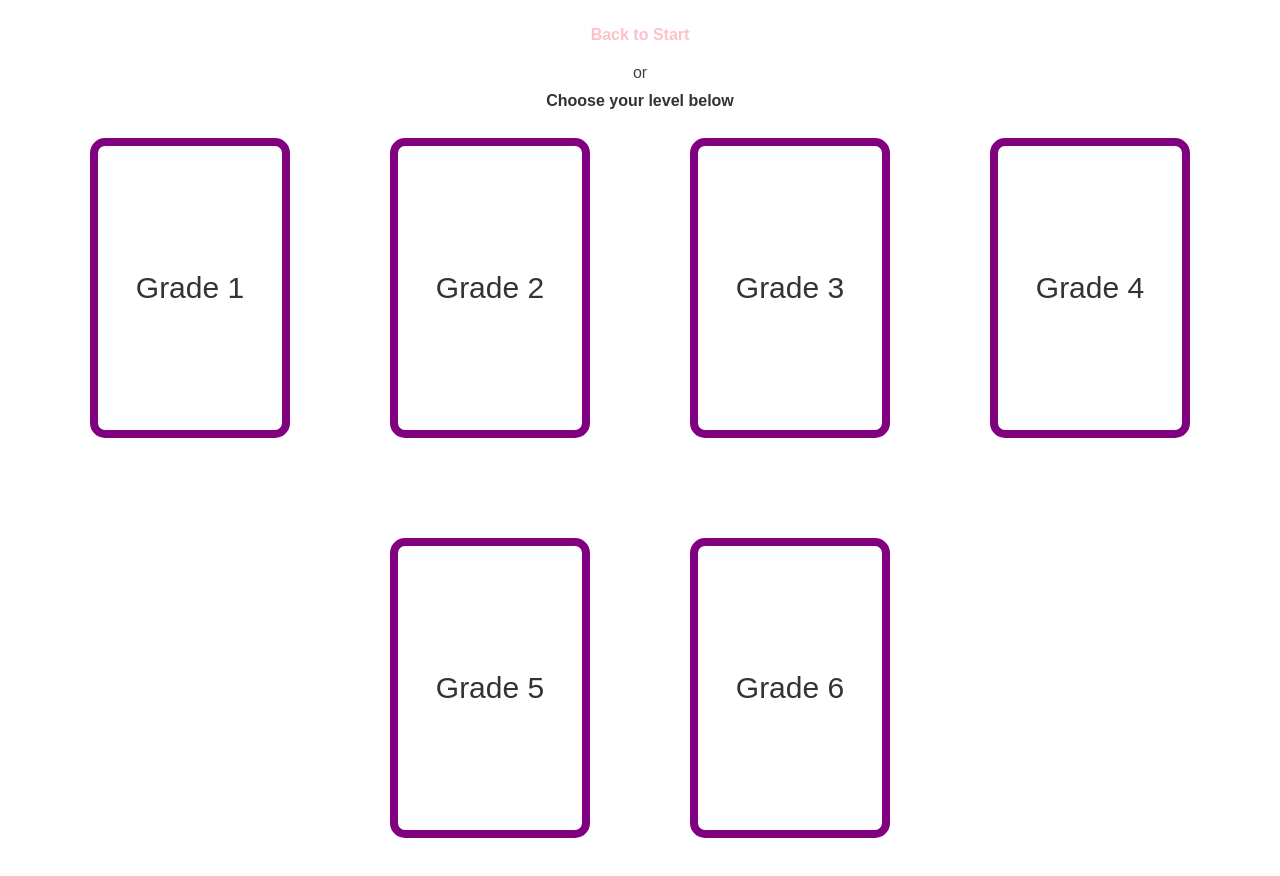
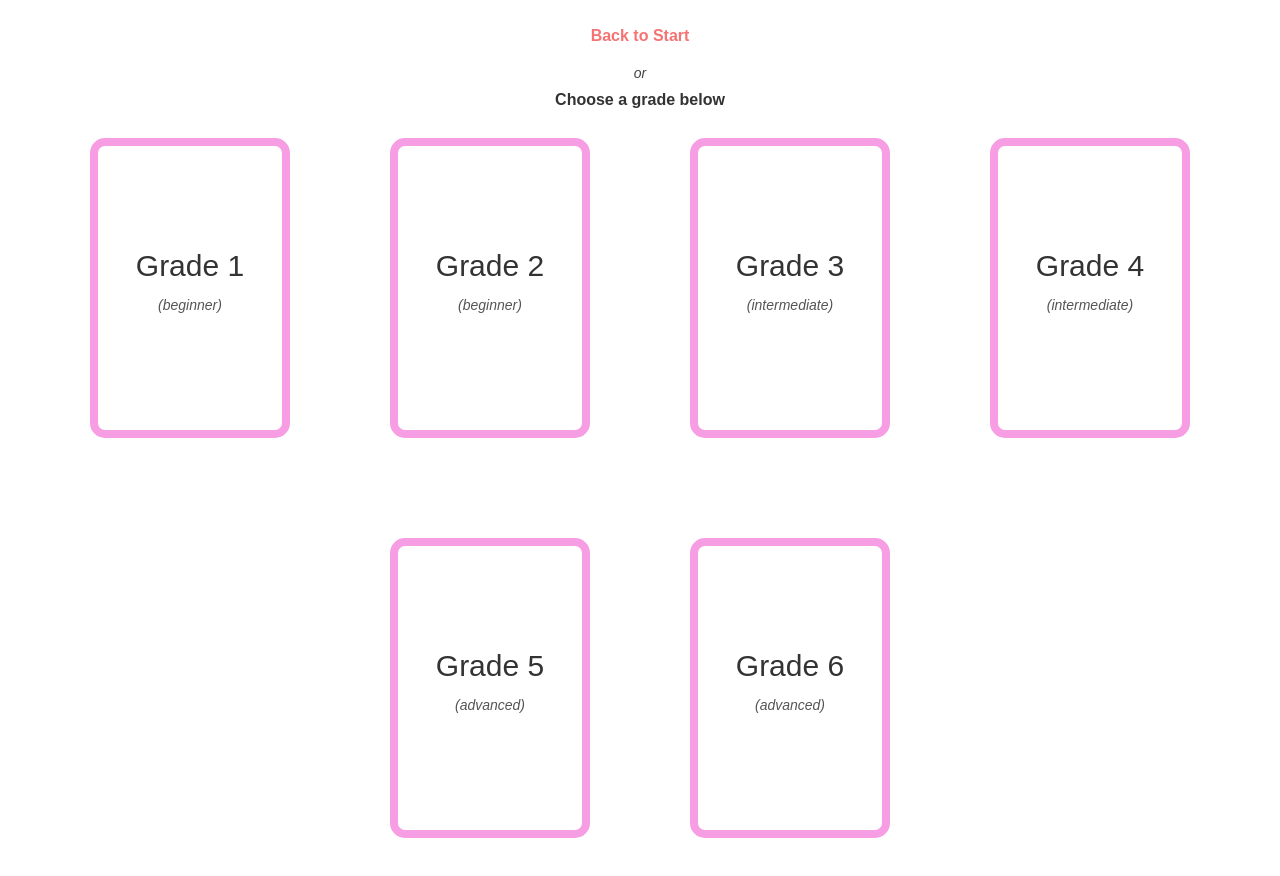
Before and after one commit to tornikejandieri/kanji, a React (Create React App) app: page /home in a window 1280 px wide. Shown: the top 876 px of the page. Built offline with nearby package versions, Linux system fonts and the light colour scheme.

Commit message:
fixed useState, but couldn't fetch random element from an array also changed styles a bit gonna work on fixing displaying one element issue next.

```diff
--- a/src/Home.js
+++ b/src/Home.js
@@ -4,7 +4,7 @@ const Home = () => {
     const history = useHistory()
 
     const linkStyles = {
-        color: 'pink',
+        color: '#f57373',
         padding: '20px',
         textDecoration: 'none',
         fontWeight: 'bold',
@@ -18,15 +18,21 @@ const Home = () => {
             <div className="link">
                 <Link to={'/'} style={linkStyles}>Back to Start</Link>
                 <p>or</p>
-                <h4>Choose your level below</h4>
+                <h4>Choose a grade below</h4>
             </div>
 
-            <button onClick={() => history.push('/firstgrade')}>Grade 1</button>
-            <button onClick={() => history.push('/secondgrade')}>Grade 2</button>
-            <button onClick={() => history.push('/thirdgrade')}>Grade 3</button>
-            <button onClick={() => history.push('/fourthgrade')}>Grade 4</button>
-            <button onClick={() => history.push('/gradefive')}>Grade 5</button>
-            <button onClick={() => history.push('/sixthgrade')}>Grade 6</button>
+            <button onClick={() => history.push('/firstgrade')}>Grade 1
+            <p>(beginner)</p></button>
+            <button onClick={() => history.push('/secondgrade')}>Grade 2
+            <p>(beginner)</p></button>
+            <button onClick={() => history.push('/thirdgrade')}>Grade 3
+            <p>(intermediate)</p></button>
+            <button onClick={() => history.push('/fourthgrade')}>Grade 4
+            <p>(intermediate)</p></button>
+            <button onClick={() => history.push('/gradefive')}>Grade 5
+            <p>(advanced)</p></button>
+            <button onClick={() => history.push('/sixthgrade')}>Grade 6
+            <p>(advanced)</p></button>
 
         </div>
      );
--- a/src/KanjiListFive.js
+++ b/src/KanjiListFive.js
@@ -6,7 +6,7 @@ const KanjiListFive = () => {
         fetch('https://kanjiapi.dev/v1/kanji/grade-5')
         .then(res => res.json())
         .then(data => setData(data))
-        })
+        }, [])
     return (
         <div className="kanji-list-five">
             <p>{ data }</p>
--- a/src/KanjiListFour.js
+++ b/src/KanjiListFour.js
@@ -6,7 +6,7 @@ const KanjiListFour = () => {
         fetch('https://kanjiapi.dev/v1/kanji/grade-4')
         .then(res => res.json())
         .then(data => setData(data))
-        })
+        }, [])
     return (
         <div className="kanji-list-four">
             <p>{ data }</p>
--- a/src/KanjiListOne.js
+++ b/src/KanjiListOne.js
@@ -1,4 +1,4 @@
-import { useEffect, useState } from "react";
+import { useEffect, useMemo, useState } from "react";
 import { useHistory } from "react-router-dom";
 
 const KanjiListOne = () => {
@@ -6,11 +6,25 @@ const KanjiListOne = () => {
     const history = useHistory()
 
 
-   useEffect(() => {
-    fetch('https://kanjiapi.dev/v1/kanji/grade-1')
-    .then(res => res.json())
-    .then(data => setData(data))
-    })
+//    useEffect(() => {
+//     fetch('https://kanjiapi.dev/v1/kanji/grade-1')
+//     .then(res => res.json())
+//     .then(data => setData(data))
+//     }, [])
+
+
+    useEffect(() => {
+        fetch('https://kanjiapi.dev/v1/kanji/grade-1')
+        .then(resp => {
+            const { data } = resp
+
+            const randomKanji = data[Math.floor(Math.random()*data.length)]
+            setData(randomKanji)
+        })
+    }, [])
+
+
+
 
 
     return (
--- a/src/KanjiListSix.js
+++ b/src/KanjiListSix.js
@@ -6,7 +6,7 @@ const KanjiListSix = () => {
         fetch('https://kanjiapi.dev/v1/kanji/grade-6')
         .then(res => res.json())
         .then(data => setData(data))
-        })
+        }, [])
     return (
         <div className="kanji-list-sic">
             <p>{ data }</p>
--- a/src/KanjiListThree.js
+++ b/src/KanjiListThree.js
@@ -6,7 +6,7 @@ const KanjiListThree = () => {
         fetch('https://kanjiapi.dev/v1/kanji/grade-3')
         .then(res => res.json())
         .then(data => setData(data))
-        })
+        }, [])
     return (
         <div className="kanji-list-three">
             <p>{ data }</p>
--- a/src/KanjiListTwo.js
+++ b/src/KanjiListTwo.js
@@ -6,7 +6,7 @@ const KanjiListTwo = () => {
         fetch('https://kanjiapi.dev/v1/kanji/grade-2')
         .then(res => res.json())
         .then(data => setData(data))
-    })
+    }, [])
 
     return (
         <div className="kanji-list-two">
--- a/src/index.css
+++ b/src/index.css
@@ -47,7 +47,7 @@
 
 .home-page button{
   background-color: transparent;
-  border: solid 8px purple;
+  border: solid 8px rgb(247, 157, 228);
   border-radius: 15px;
   aspect-ratio: 2 / 3;
   width: 200px;
@@ -57,12 +57,18 @@
 }
 
 .home-page button:hover{
-  border: solid 12px rgb(236, 241, 69);
-  border-radius: 20px;
+  border: solid 8px rgb(166, 228, 73);
   color: #444;
   font-weight: bolder;
   cursor: pointer;
 }
+
+.home-page p{
+  color: #555;
+  font-size: 14px;
+  font-style: italic;
+}
+
 
 .link{
   width: 100%;
@@ -92,5 +98,6 @@
   display: flex;
   justify-content: center;
   align-items: center;
+  flex-wrap: wrap;
   font-family: 'Trebuchet MS', 'Lucida Sans Unicode', 'Lucida Grande', 'Lucida Sans', Arial, sans-serif;
 }
```
